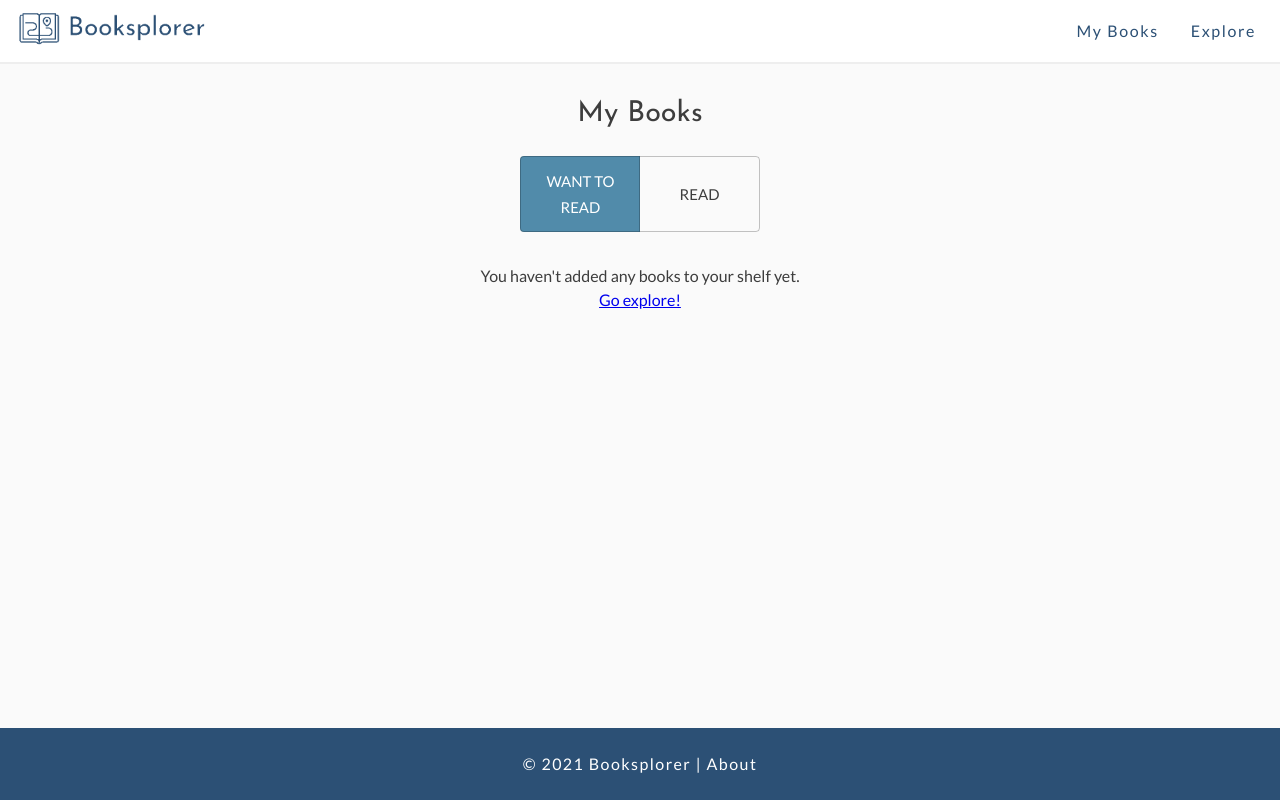
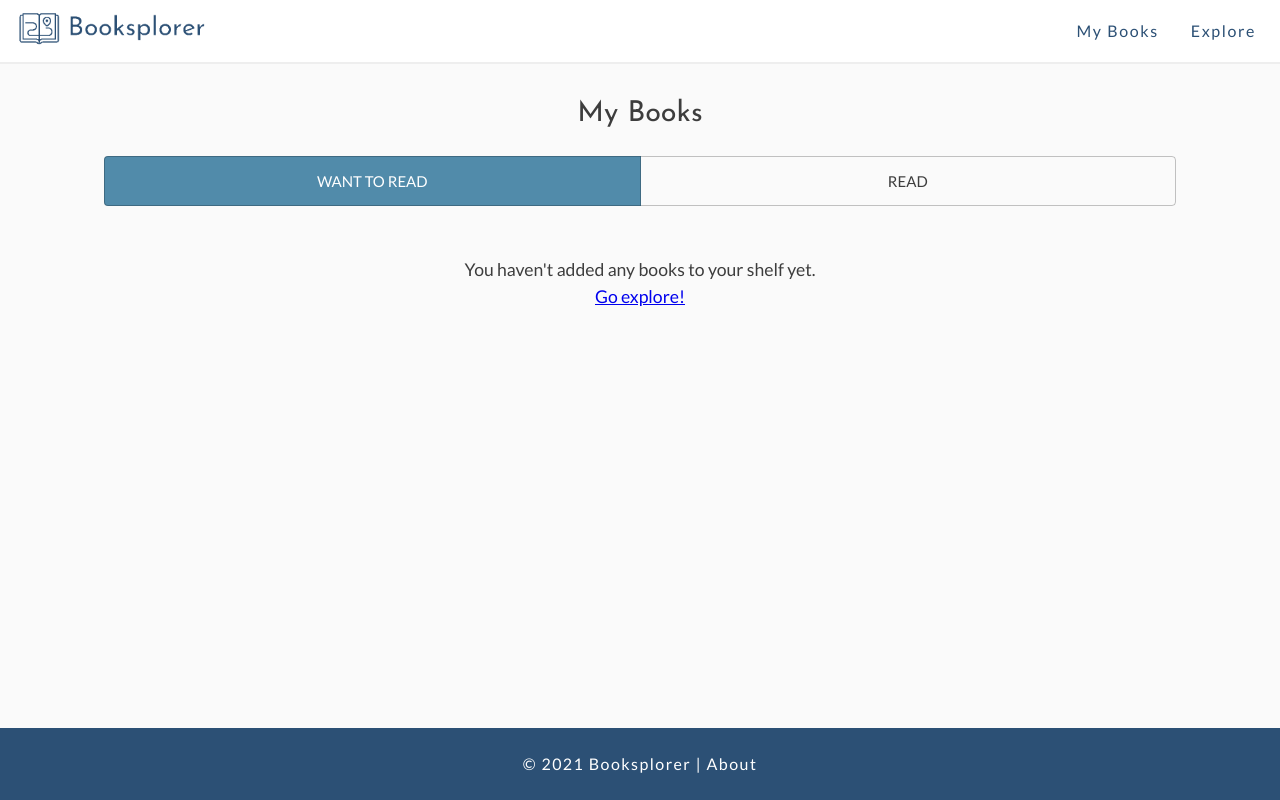
Before and after one commit to camifernweh/booksplorer, a Next.js app: page /shelf in a window 1280 px wide. Built offline with nearby package versions, Linux system fonts and the light colour scheme.

Commit message:
feat: add typography styling to empty shelves

```diff
--- /dev/null
+++ b/components/ShelfRead/ShelfRead.module.css
@@ -0,0 +1,4 @@
+.container {
+  padding: 1.2rem;
+  min-width: 90vw;
+}
--- a/components/ShelfRead/ShelfRead.tsx
+++ b/components/ShelfRead/ShelfRead.tsx
@@ -1,6 +1,7 @@
 import { useState, useEffect } from 'react';
 import { Typography } from '@material-ui/core';
 import BookList from '../BookList/BookList';
+import styles from './ShelfRead.module.css';
 
 const getReadProps = () => {
   const countriesArr = [];
@@ -57,9 +58,14 @@ export default function ShelfRead() {
             );
           })
         ) : (
-          <Typography align="center">
-            You haven't read any books from our list yet.
-          </Typography>
+          <div className={styles.container}>
+            <Typography align="center" style={{ fontSize: '1.1rem' }}>
+              You haven't read any books from our list yet.
+            </Typography>
+            <Typography align="center" style={{ fontSize: '1.1rem' }}>
+              <a href="/#explore">Get started!</a>
+            </Typography>
+          </div>
         ))}
     </>
   );
--- /dev/null
+++ b/components/ShelfWantToRead/ShelfWantToRead.module.css
@@ -0,0 +1,4 @@
+.container {
+  padding: 1.2rem;
+  min-width: 90vw;
+}
--- a/components/ShelfWantToRead/ShelfWantToRead.tsx
+++ b/components/ShelfWantToRead/ShelfWantToRead.tsx
@@ -1,6 +1,7 @@
 import { useState, useEffect } from 'react';
 import { Typography } from '@material-ui/core';
 import BookList from '../BookList/BookList';
+import styles from './ShelfWantToRead.module.css';
 
 const getShelfProps = () => {
   const countriesArr = [];
@@ -58,14 +59,14 @@ export default function ShelfWantToRead(): React.ReactElement {
             );
           })
         ) : (
-          <>
-            <Typography align="center">
+          <div className={styles.container}>
+            <Typography align="center" style={{ fontSize: '1.1rem' }}>
               You haven't added any books to your shelf yet.
             </Typography>
-            <Typography align="center">
+            <Typography align="center" style={{ fontSize: '1.1rem' }}>
               <a href="/#explore">Go explore!</a>
             </Typography>
-          </>
+          </div>
         ))}
     </>
   );
```
